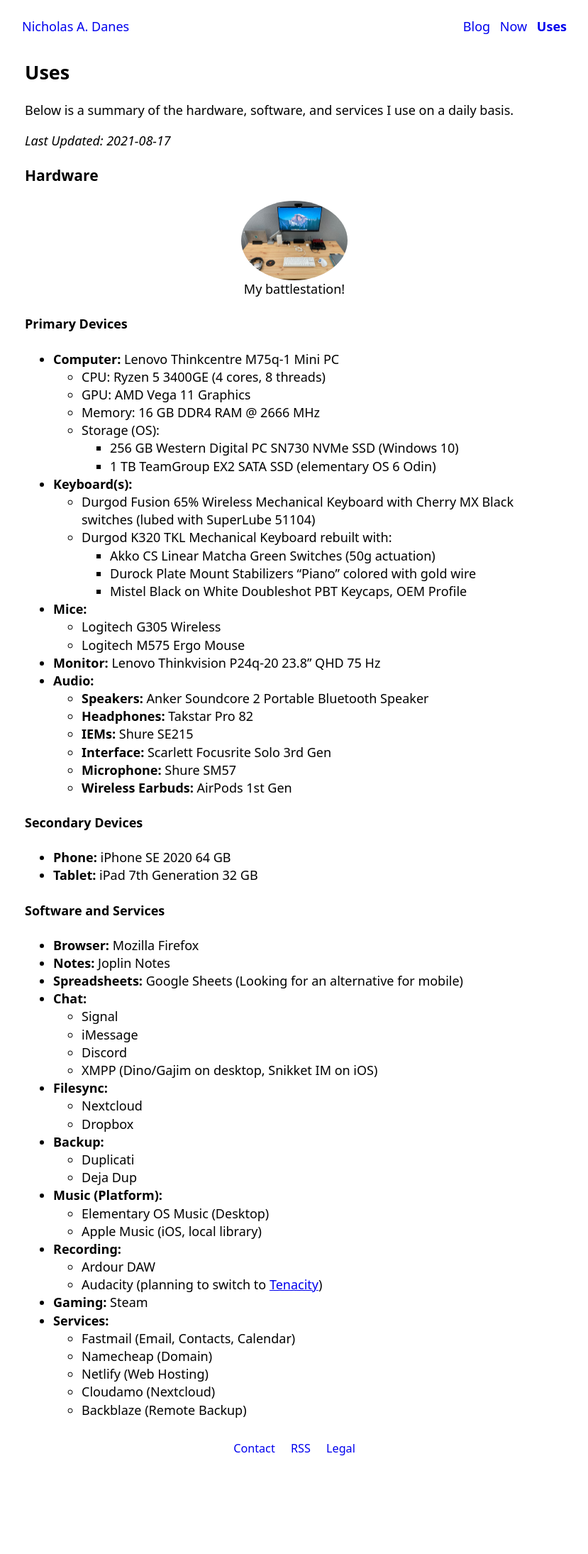
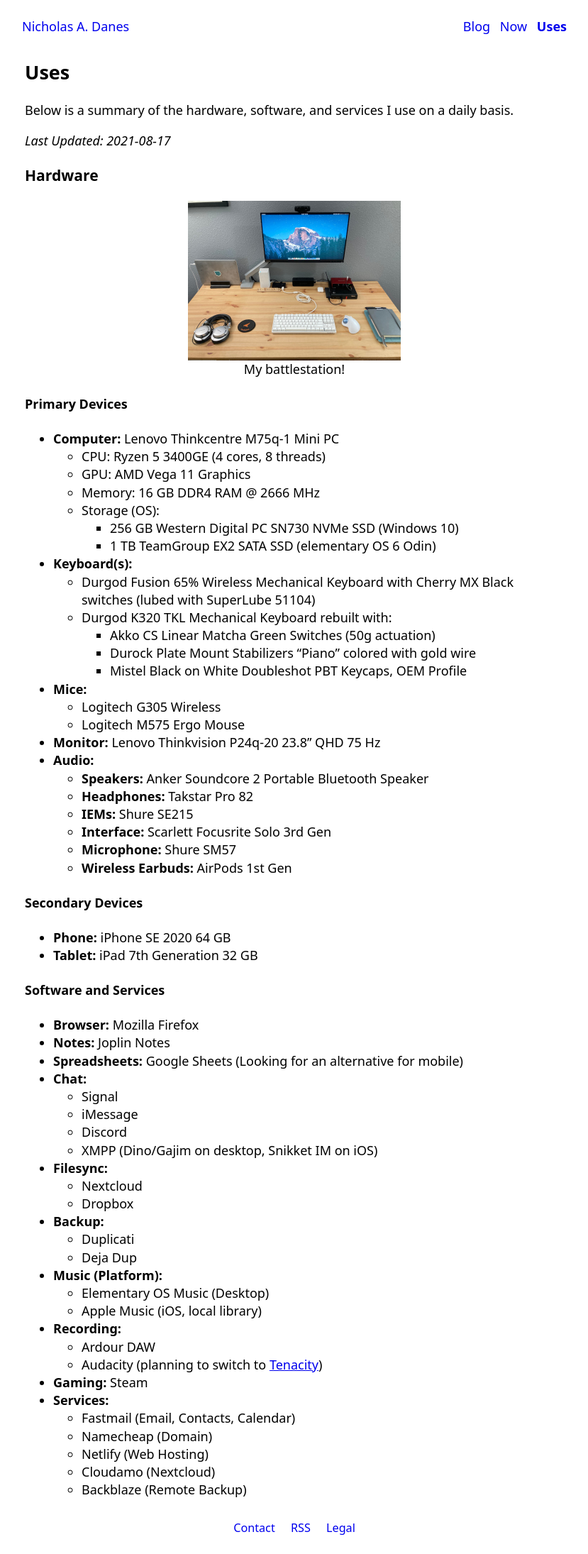
Before and after one commit to danesnick/old_website, a Jekyll site: the page built from uses.markdown, in a window 1280 px wide. Shown: the whole page at 71% size, without its empty margins (225-1054 px from the left). Built offline with Jekyll 4.4.1, drawn with Linux system fonts in a browser that asks for light colours; before the commit the page ends 2077 px from its top, so only the background shows below that.

Commit message:
Modified styling of desk setup photo

```diff
--- a/uses.markdown
+++ b/uses.markdown
@@ -12,7 +12,7 @@
 ### Hardware
 
 <figure style="width:300px">
- <a href="/images/uses_setup.jpg" target="_blank"><img style="width:50%; border-radius:100%;" src="/images/uses_setup_small.jpg" alt="My battlestation!"></a>
+ <a href="/images/uses_setup.jpg"><img src="/images/uses_setup_small.jpg" alt="My battlestation!"></a>
   <figcaption>My battlestation!</figcaption>
 </figure>
 
```
